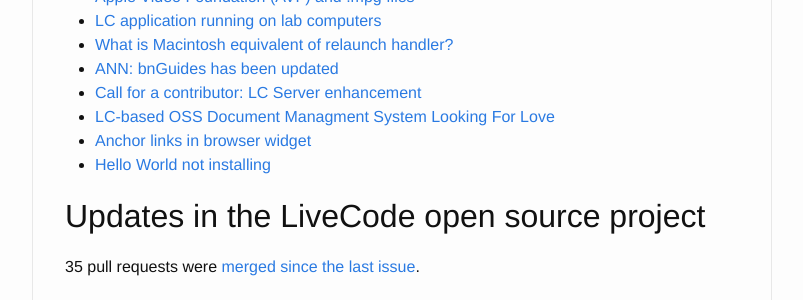
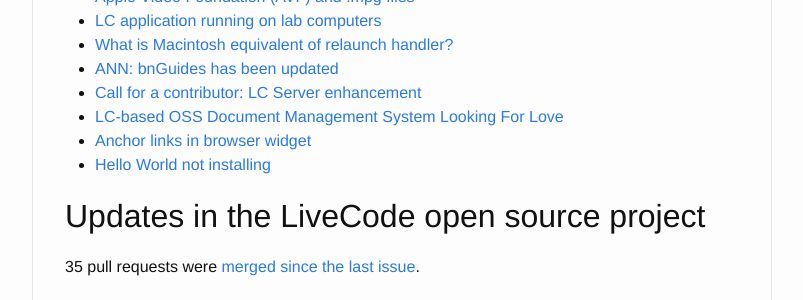
Before and after one commit to livecode/this-week-in-livecode, a Jekyll site: the page built from _posts/2019-04-01-this-week-in-livecode-174.markdown, in a window 1280 px wide and 900 px high, scrolled down 486 px. Shown: the part 152-452 px from the top of the window, without its empty margins (238-1041 px from the left). Built offline with Jekyll 4.4.1, drawn with Linux system fonts in a browser that asks for light colours.

```diff
--- a/_posts/2019-04-01-this-week-in-livecode-174.markdown
+++ b/_posts/2019-04-01-this-week-in-livecode-174.markdown
@@ -27,13 +27,13 @@ community.  Want something mentioned?  Tweet
 - [What is Macintosh equivalent of relaunch handler?](https://www.mail-archive.com/use-livecode@lists.runrev.com/msg101242.html)
 - [ANN: bnGuides has been updated](https://www.mail-archive.com/use-livecode@lists.runrev.com/msg101271.html)
 - [Call for a contributor: LC Server enhancement](https://www.mail-archive.com/use-livecode@lists.runrev.com/msg101326.html)
-- [LC-based OSS Document Managment System Looking For Love](https://www.mail-archive.com/use-livecode@lists.runrev.com/msg101333.html)
+- [LC-based OSS Document Management System Looking For Love](https://www.mail-archive.com/use-livecode@lists.runrev.com/msg101333.html)
 - [Anchor links in browser widget](https://www.mail-archive.com/use-livecode@lists.runrev.com/msg101338.html)
 - [Hello World not installing](http://forums.livecode.com/viewtopic.php?t=32399&p=178232#p178232)
 
 ## Updates in the LiveCode open source project
 
-35 pull requests were [merged since the last issue](https://github.com/search?q=org%3Alivecode+is%3Apublic+is%3Apr+is%3Amerged+merged%3A2019-03-18..2019-03-24&type=Issues).
+35 pull requests were [merged since the last issue](https://github.com/search?q=org%3Alivecode+is%3Apublic+is%3Apr+is%3Amerged+merged%3A2019-03-25..2019-03-31&type=Issues).
 
 
 
```
